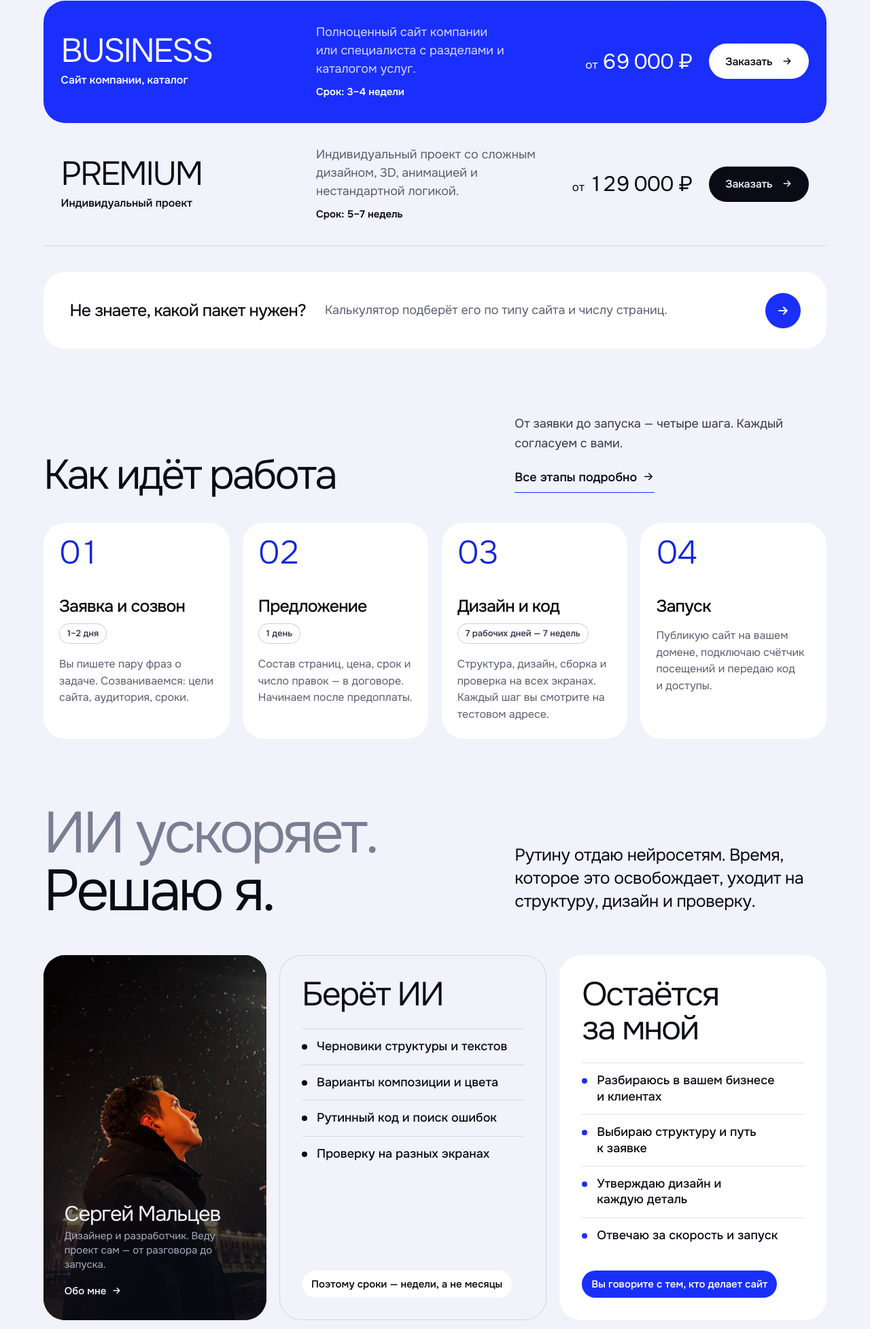
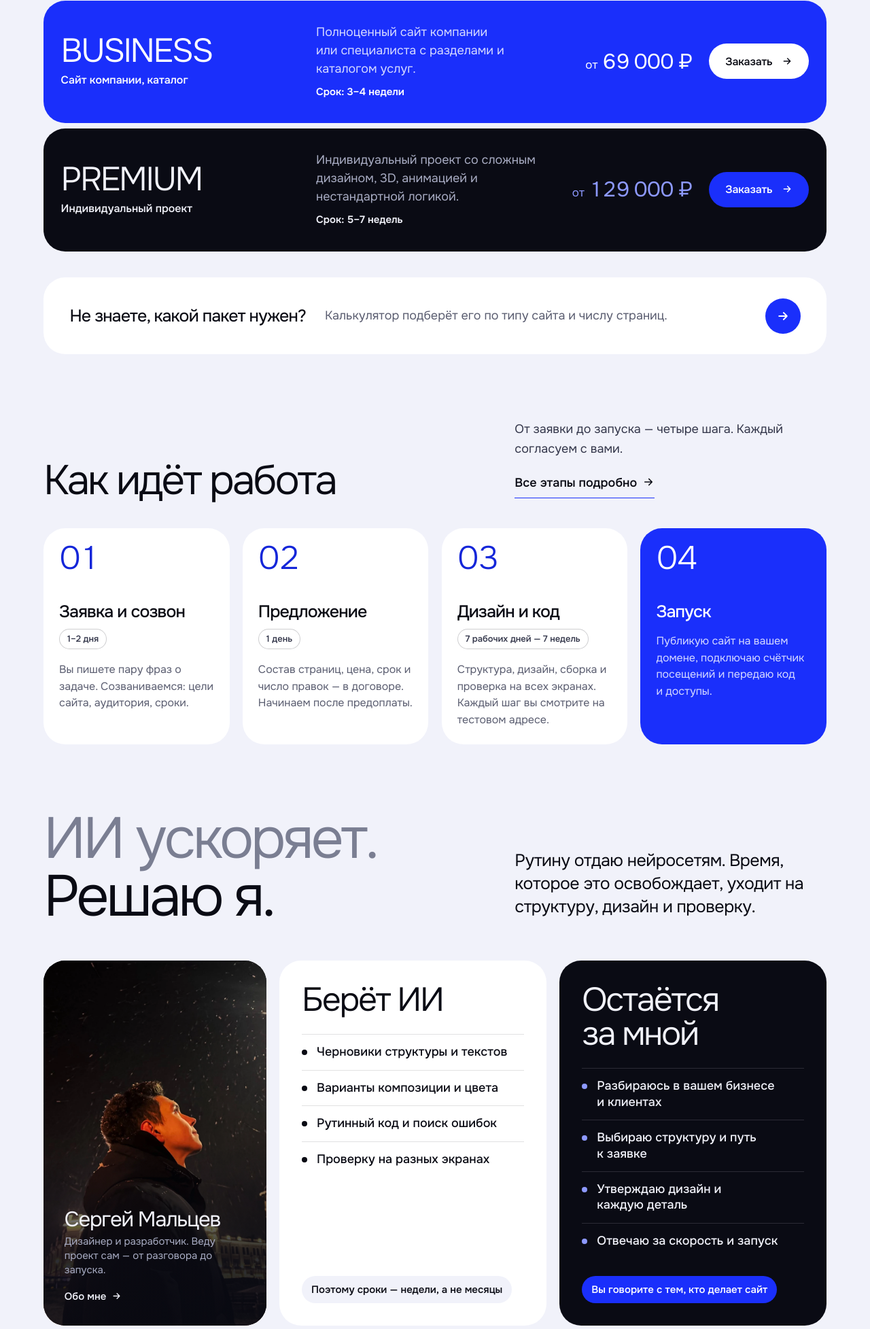
Before and after one commit to 89089599151/maltsev-digital, an Astro site: page / in a window 1280 px wide. Shown: the part 1945-3900 px from the top of the page at 68% size. Built offline with nearby package versions, Linux system fonts and the light colour scheme; Astro itself is replaced by a stand-in of ours.

Commit message:
Bring back colour accents with one rule per plan
The previous pass left the home page mostly white. Accents return, but
consistently: each plan keeps its own colour on both pages (START white
with a black button, BUSINESS blue with a white one, PREMIUM dark with a
blue one), the launch step is blue again as the end of the path, and
"what stays with me" is a dark card next to the portrait.

Co-Authored-By: Claude Opus 5.5 <noreply@anthropic.com>

```diff
--- a/src/components/ManifestSplit.astro
+++ b/src/components/ManifestSplit.astro
@@ -183,13 +183,14 @@ const me = [
     border-radius: var(--radius-lg);
   }
 
-  /* ИИ — вспомогательная колонка: контур без заливки; решения человека — белая карточка. */
+  /* ИИ — белая карточка; решения человека — тёмная, рядом с тёмным портретом. */
   .mf__card--ai {
-    box-shadow: inset 0 0 0 1px var(--line);
+    background: var(--paper);
   }
 
   .mf__card--me {
-    background: var(--paper);
+    background: var(--night);
+    color: var(--night-ink);
   }
 
   .mf__card-title {
@@ -227,8 +228,12 @@ const me = [
     translate: 0 -1px;
   }
 
+  .mf__card--me .mf__list li {
+    border-color: rgba(241, 242, 250, 0.14);
+  }
+
   .mf__card--me .mf__list li::before {
-    background: var(--accent);
+    background: var(--accent-on-dark);
   }
 
   .mf__foot {
@@ -236,7 +241,7 @@ const me = [
     align-self: flex-start;
     padding: 8px 14px;
     border-radius: 999px;
-    background: var(--paper);
+    background: var(--bg);
     font-family: var(--font-display);
     font-weight: 550;
     font-size: var(--step-small);
--- a/src/components/Packages.astro
+++ b/src/components/Packages.astro
@@ -2,8 +2,8 @@
 /**
  * «Пакеты и цены» на главной: одна секция вместо отдельных «Что я делаю» и «Цены».
  * Три строки — название пакета, для кого, срок, цена «от», кнопка. Без карточек и картинок: строки
- * разделены линиями, рекомендуемый BUSINESS — синей полосой, как и на странице услуг: синий на сайте
- * означает главное действие и рекомендуемый пакет. Данные — src/config/pricing.ts.
+ * разделены линиями. У пакета свой цвет, тот же, что на странице услуг: START — без заливки,
+ * BUSINESS (рекомендуемый) — синяя полоса, PREMIUM — тёмная. Данные — src/config/pricing.ts.
  */
 import SectionHead from './SectionHead.astro';
 import Icon from './Icon.astro';
@@ -30,7 +30,7 @@ const rows = plans.map((p) => ({ ...p, types: types[p.id] }));
   <ul class="pk__list" data-stagger>
     {
       rows.map((p) => (
-        <li class:list={['pk__row', { 'pk__row--featured': p.id === 'business' }]}>
+        <li class:list={['pk__row', { 'pk__row--featured': p.id === 'business', 'pk__row--premium': p.id === 'premium' }]}>
           <div class="pk__head">
             <h3 class="pk__name">{p.name}</h3>
             <p class="pk__types">{p.types}</p>
@@ -43,7 +43,7 @@ const rows = plans.map((p) => ({ ...p, types: types[p.id] }));
             <p class="pk__price">
               <span>от</span> {formatPrice(p.price)}
             </p>
-            <a class:list={['btn', 'pk__cta', p.id === 'business' ? 'pk__cta--light' : 'btn--ink']} href={url(`/contacts/?plan=${p.id}`)}>
+            <a class:list={['btn', 'pk__cta', p.id === 'business' ? 'pk__cta--light' : p.id === 'premium' ? 'btn--accent' : 'btn--ink']} href={url(`/contacts/?plan=${p.id}`)}>
               Заказать <span class="arrow" aria-hidden="true"><Icon name="arrow" /></span>
             </a>
           </div>
@@ -90,6 +90,22 @@ const rows = plans.map((p) => ({ ...p, types: types[p.id] }));
 
   .pk__row--featured :focus-visible {
     outline-color: var(--paper);
+  }
+
+  .pk__row--premium {
+    margin-top: 8px;
+    border-radius: var(--radius-lg);
+    border-bottom-color: transparent;
+    background: var(--night);
+    color: var(--night-ink);
+  }
+
+  .pk__row--premium .pk__for {
+    color: var(--night-muted);
+  }
+
+  .pk__row--premium .pk__price {
+    color: var(--accent-on-dark);
   }
 
   .pk__row:has(+ .pk__row--featured) {
@@ -240,7 +256,8 @@ const rows = plans.map((p) => ({ ...p, types: types[p.id] }));
       gap: 12px 16px;
     }
 
-    .pk__row--featured {
+    .pk__row--featured,
+    .pk__row--premium {
       border-radius: 22px;
     }
 
--- a/src/components/ProcessSteps.astro
+++ b/src/components/ProcessSteps.astro
@@ -121,7 +121,7 @@ const list: (Pick<Stage, 'name' | 'text' | 'duration'> & { fromYou?: string })[]
     color: var(--muted);
   }
 
-  /* Главная: четыре одинаковые белые карточки в ряд. */
+  /* Главная: четыре карточки в ряд; запуск — финал пути — выделен синим. */
   .ps--compact .ps__list {
     display: grid;
     grid-template-columns: repeat(4, minmax(0, 1fr));
@@ -135,6 +135,24 @@ const list: (Pick<Stage, 'name' | 'text' | 'duration'> & { fromYou?: string })[]
     padding: clamp(20px, 1.8vw, 28px);
     border-radius: var(--radius-lg);
     background: var(--paper);
+  }
+
+  .ps--compact .ps__step:last-child {
+    background: var(--accent);
+    color: var(--accent-ink);
+  }
+
+  .ps--compact .ps__step:last-child .ps__num {
+    color: var(--accent-ink);
+  }
+
+  .ps--compact .ps__step:last-child .ps__text {
+    color: var(--on-accent-muted);
+  }
+
+  .ps--compact .ps__step:last-child :global(.chip) {
+    color: var(--accent-ink);
+    box-shadow: inset 0 0 0 1px rgba(255, 255, 255, 0.5);
   }
 
   /* Единый небольшой отступ под номером сохраняет выравнивание названий без пустой полосы. */
```
Also changed, not shown: src/components/PricingCards.astro (+22 -2 lines).
